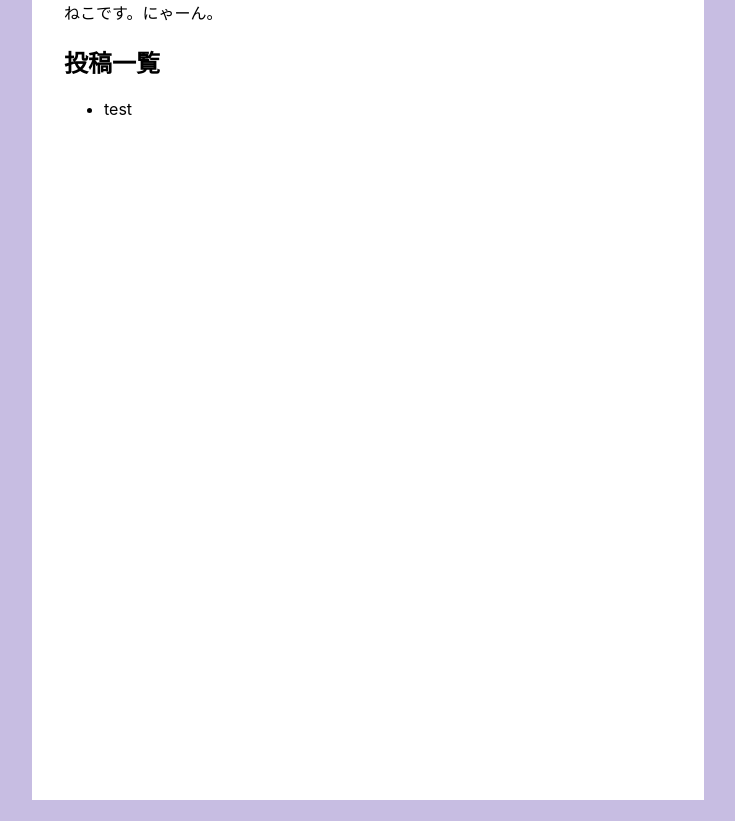
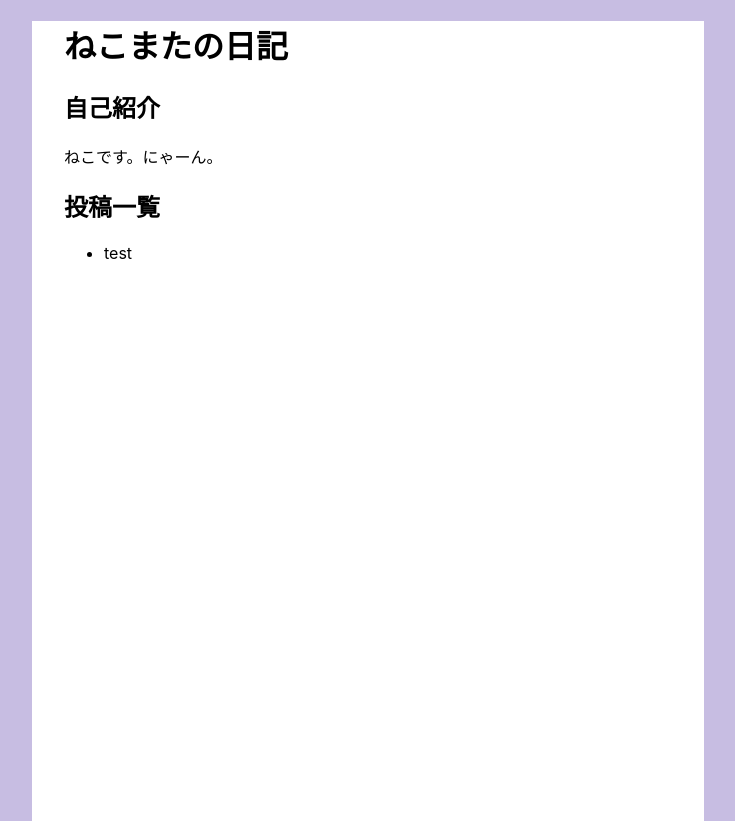
Before and after one commit to kyonES/kyones.github.io, a Next.js app: page / in a window 1280 px wide. Shown: the whole page, without its empty margins (272-1007 px from the left). Before the commit the page ends 800 px from the top, so only its background shows below. Built offline with nearby package versions, Linux system fonts and the light colour scheme.

Commit message:
タイトルと自己紹介を追加

```diff
--- a/pages/index.tsx
+++ b/pages/index.tsx
@@ -6,10 +6,12 @@ export default function Home() {
   return (
     <div className={styles.container}>
       <Head>
-        <title>ねこまたのページ</title>
+        <title>ねこまたの日記</title>
         <meta name="description" content="現在設定中" />
         <link rel="icon" href="/favicon.ico" />
       </Head>
+      <h1>ねこまたの日記 </h1>
+      <h2>自己紹介</h2>
       ねこです。にゃーん。
       <h2>投稿一覧</h2>
       <ul>
```
